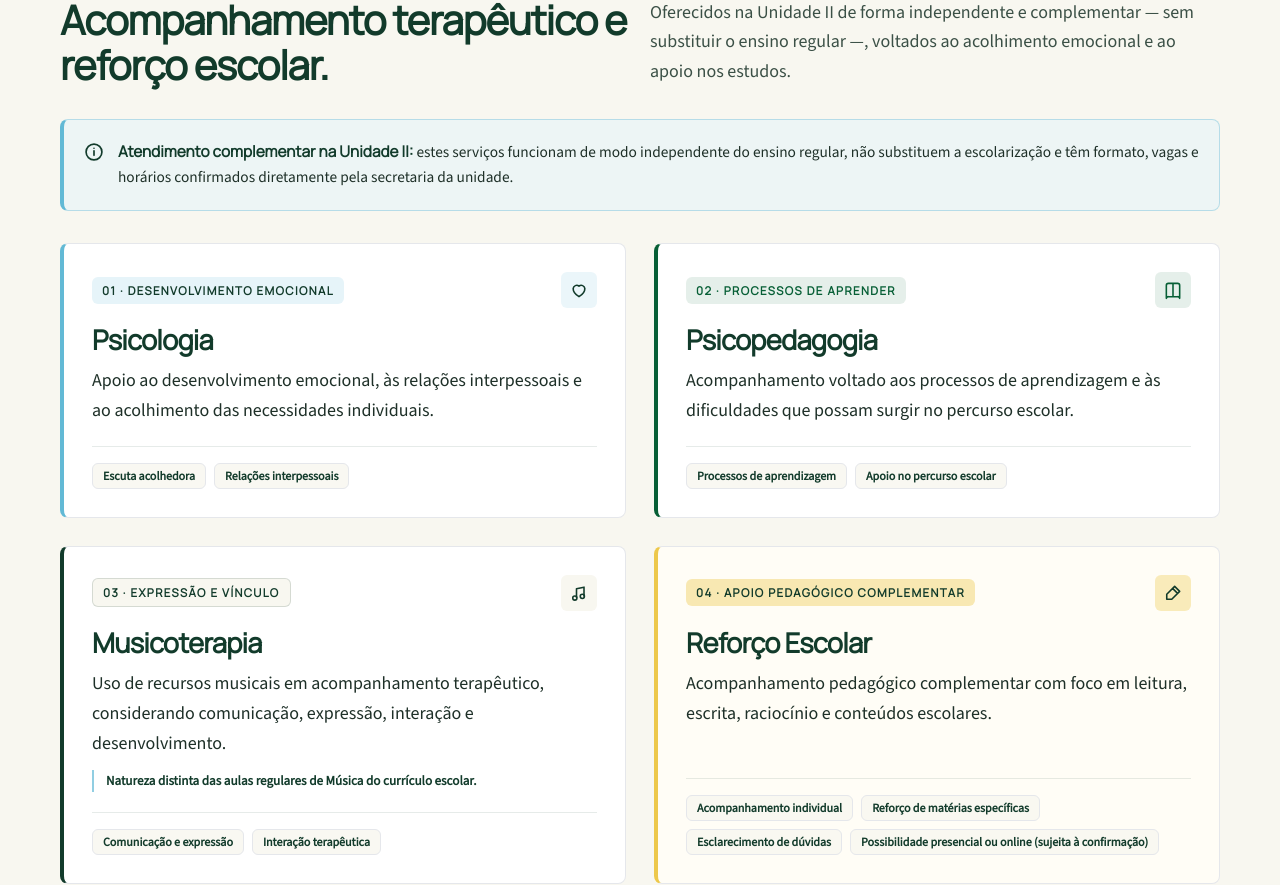
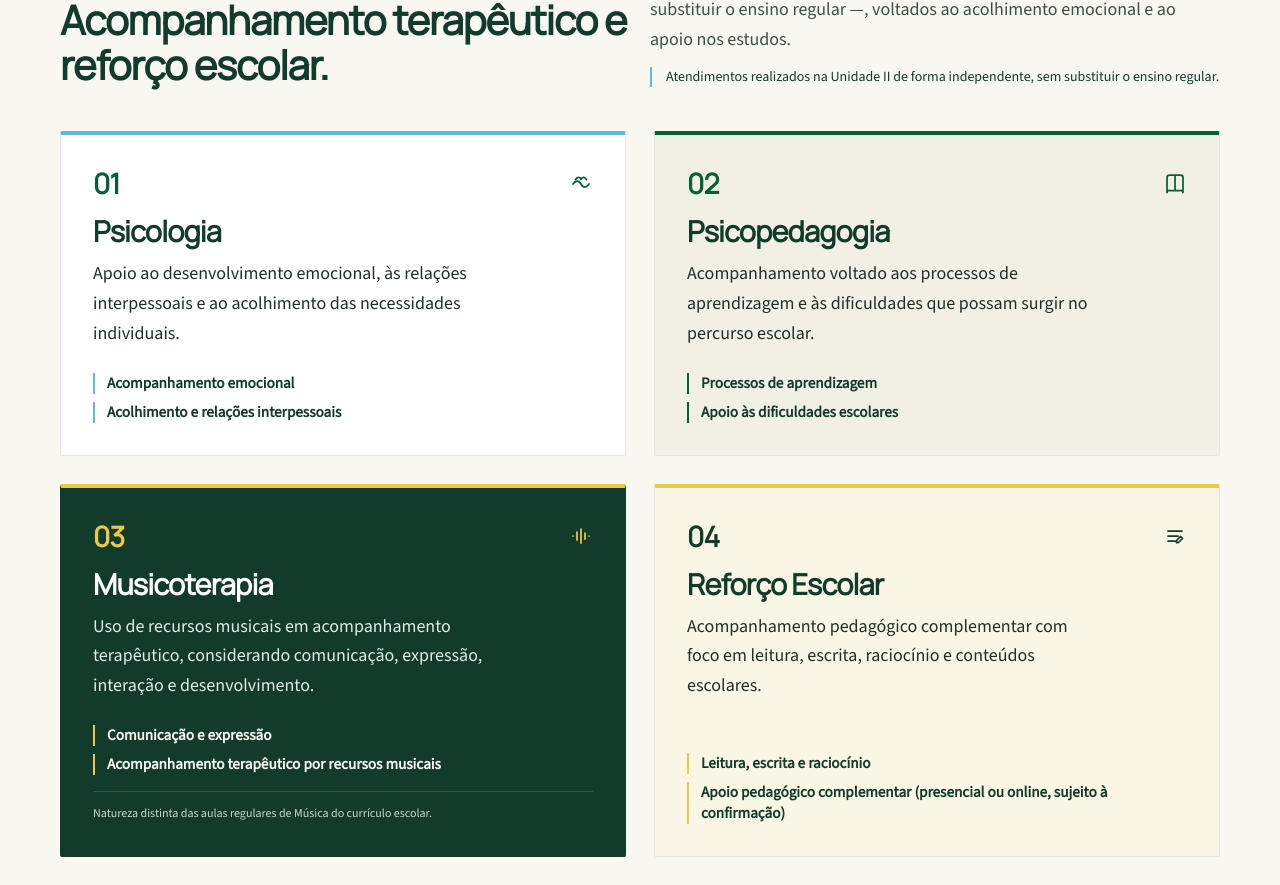
Before and after one commit to desenvolvedorfast-hub/site-sonho-encantado, a React (Vite) app in the folder sonho-encantado-site/: page / in a window 1280 px wide. Shown: the part 8505-9390 px from the top of the page. Built offline with nearby package versions, Linux system fonts and the light colour scheme.

Commit message:
Refactor ComplementaryServicesSection component

```diff
--- a/sonho-encantado-site/src/components/ComplementaryServicesSection.tsx
+++ b/sonho-encantado-site/src/components/ComplementaryServicesSection.tsx
@@ -7,69 +7,54 @@ import {
 import { Reveal } from './Reveal';
 import { VideoSlot } from './VideoSlot';
 
-const SERVICE_STYLE_MAP: Record<
-  string,
-  {
-    cardSurface: string;
-    leftBorder: string;
-    badge: string;
-    iconBox: string;
-  }
-> = {
-  psicologia: {
-    cardSurface: 'bg-white',
-    leftBorder: 'border-l-brand-blue',
-    badge: 'bg-brand-blue-soft text-brand-dark',
-    iconBox: 'bg-brand-blue-soft/80 text-brand-dark',
-  },
-  psicopedagogia: {
-    cardSurface: 'bg-white',
-    leftBorder: 'border-l-brand-green',
-    badge: 'bg-brand-green/10 text-brand-green',
-    iconBox: 'bg-brand-green/10 text-brand-green',
-  },
-  musicoterapia: {
-    cardSurface: 'bg-white',
-    leftBorder: 'border-l-brand-dark',
-    badge: 'bg-brand-paper text-brand-dark border border-brand-dark/15',
-    iconBox: 'bg-brand-paper text-brand-dark',
-  },
-  'reforco-escolar': {
-    cardSurface: 'bg-[#FFFDF6]',
-    leftBorder: 'border-l-brand-yellow',
-    badge: 'bg-brand-yellow/40 text-brand-dark',
-    iconBox: 'bg-brand-yellow/35 text-brand-dark',
-  },
-};
+interface ServiceBlockConfig {
+  number: string;
+  id: string;
+  title: string;
+  description: string;
+  highlights: string[];
+  note?: string;
+  surfaceClass: string;
+  topRuleClass: string;
+  numberClass: string;
+  titleClass: string;
+  bodyClass: string;
+  highlightBorderClass: string;
+  highlightTextClass: string;
+  iconColorClass: string;
+  noteClass: string;
+}
 
-function getServiceIcon(id: string): ReactNode {
-  const cls = 'h-5 w-5 shrink-0';
+function getEditorialMotif(id: string, colorClass: string): ReactNode {
+  const cls = `h-6 w-6 shrink-0 ${colorClass}`;
   switch (id) {
     case 'psicologia':
+      // Linhas de acolhimento e escuta
       return (
-        <svg className={cls} viewBox="0 0 24 24" fill="none" stroke="currentColor" strokeWidth="1.9" aria-hidden="true">
-          <path strokeLinecap="round" strokeLinejoin="round" d="M12 20s-7-4.4-7-9.6A4.2 4.2 0 0 1 12 7.5a4.2 4.2 0 0 1 7 2.9C19 15.6 12 20 12 20z" />
+        <svg className={cls} viewBox="0 0 24 24" fill="none" stroke="currentColor" strokeWidth="1.75" aria-hidden="true">
+          <path strokeLinecap="round" d="M4 13c2.5-4 6-4 8 0s5.5 4 8 0" />
+          <path strokeLinecap="round" d="M6.5 8.5c2-2.8 4.8-2.8 5.5 0M12 8.5c1-2.8 3.8-2.8 5.5 0" />
         </svg>
       );
     case 'psicopedagogia':
+      // Percurso aberto de leitura e aprendizagem
       return (
-        <svg className={cls} viewBox="0 0 24 24" fill="none" stroke="currentColor" strokeWidth="1.9" aria-hidden="true">
-          <path strokeLinecap="round" strokeLinejoin="round" d="M4 6.5A2.5 2.5 0 0 1 6.5 4H12v16H6.5A2.5 2.5 0 0 0 4 22V6.5zM20 6.5A2.5 2.5 0 0 0 17.5 4H12v16h5.5A2.5 2.5 0 0 1 20 22V6.5z" />
+        <svg className={cls} viewBox="0 0 24 24" fill="none" stroke="currentColor" strokeWidth="1.75" aria-hidden="true">
+          <path strokeLinecap="round" strokeLinejoin="round" d="M4 6.5A2.5 2.5 0 0 1 6.5 4H12v15.5H6.5A2.5 2.5 0 0 0 4 21.5v-15zM20 6.5A2.5 2.5 0 0 0 17.5 4H12v15.5h5.5a2.5 2.5 0 0 1 2.5 2v-15z" />
         </svg>
       );
     case 'musicoterapia':
+      // Ondas sonoras e expressão
       return (
-        <svg className={cls} viewBox="0 0 24 24" fill="none" stroke="currentColor" strokeWidth="1.9" aria-hidden="true">
-          <path strokeLinecap="round" strokeLinejoin="round" d="M9 17.5V7l9-2v10.5" />
-          <circle cx="7" cy="18" r="2.5" />
-          <circle cx="16" cy="16" r="2.5" />
+        <svg className={cls} viewBox="0 0 24 24" fill="none" stroke="currentColor" strokeWidth="1.75" aria-hidden="true">
+          <path strokeLinecap="round" d="M4 12v0M8 8v8M12 5v14M16 9v6M20 12v0" />
         </svg>
       );
     default:
-      // Reforço Escolar
+      // Reforço Escolar (linhas de caderno / escrita)
       return (
-        <svg className={cls} viewBox="0 0 24 24" fill="none" stroke="currentColor" strokeWidth="1.9" aria-hidden="true">
-          <path strokeLinecap="round" strokeLinejoin="round" d="M14 4l6 6-9.5 9.5H4.5v-6L14 4zM11.5 6.5l6 6" />
+        <svg className={cls} viewBox="0 0 24 24" fill="none" stroke="currentColor" strokeWidth="1.75" aria-hidden="true">
+          <path strokeLinecap="round" strokeLinejoin="round" d="M5 7h14M5 12h10M5 17h7M15.5 18.5l4-4-2-2-4 4v2h2z" />
         </svg>
       );
   }
@@ -77,19 +62,97 @@ function getServiceIcon(id: string): ReactNode {
 
 export function ComplementaryServicesSection() {
   const hasAuthorizedVideo = INSTITUTIONAL_VIDEOS.some((video) => video.authorized);
-  const allServices = [
-    ...COMPLEMENTARY_SERVICES_CONTENT.therapeuticServices,
-    COMPLEMENTARY_SERVICES_CONTENT.tutoringService,
+  const { therapeuticServices, tutoringService } = COMPLEMENTARY_SERVICES_CONTENT;
+
+  const findService = (id: string) =>
+    therapeuticServices.find((item) => item.id === id) ?? therapeuticServices[0];
+
+  const psicologia = findService('psicologia');
+  const psicopedagogia = findService('psicopedagogia');
+  const musicoterapia = findService('musicoterapia');
+
+  const editorialBlocks: ServiceBlockConfig[] = [
+    {
+      number: '01',
+      id: 'psicologia',
+      title: psicologia.title,
+      description: psicologia.description,
+      highlights: ['Acompanhamento emocional', 'Acolhimento e relações interpessoais'],
+      surfaceClass: 'bg-white border border-brand-dark/12',
+      topRuleClass: 'border-t-4 border-t-brand-blue',
+      numberClass: 'text-brand-green',
+      titleClass: 'text-brand-dark',
+      bodyClass: 'text-brand-ink',
+      highlightBorderClass: 'border-l-brand-blue',
+      highlightTextClass: 'text-brand-dark',
+      iconColorClass: 'text-brand-green',
+      noteClass: 'text-brand-muted',
+    },
+    {
+      number: '02',
+      id: 'psicopedagogia',
+      title: psicopedagogia.title,
+      description: psicopedagogia.description,
+      highlights: ['Processos de aprendizagem', 'Apoio às dificuldades escolares'],
+      surfaceClass: 'bg-brand-cream/85 border border-brand-dark/12',
+      topRuleClass: 'border-t-4 border-t-brand-green',
+      numberClass: 'text-brand-green',
+      titleClass: 'text-brand-dark',
+      bodyClass: 'text-brand-ink',
+      highlightBorderClass: 'border-l-brand-green',
+      highlightTextClass: 'text-brand-dark',
+      iconColorClass: 'text-brand-green',
+      noteClass: 'text-brand-muted',
+    },
+    {
+      number: '03',
+      id: 'musicoterapia',
+      title: musicoterapia.title,
+      description: musicoterapia.description,
+      highlights: [
+        'Comunicação e expressão',
+        'Acompanhamento terapêutico por recursos musicais',
+      ],
+      note: musicoterapia.note,
+      surfaceClass: 'bg-brand-dark border border-brand-dark text-brand-paper',
+      topRuleClass: 'border-t-4 border-t-brand-yellow',
+      numberClass: 'text-brand-yellow',
+      titleClass: 'text-white',
+      bodyClass: 'text-[#E1ECE6]',
+      highlightBorderClass: 'border-l-brand-yellow',
+      highlightTextClass: 'text-brand-paper',
+      iconColorClass: 'text-brand-yellow',
+      noteClass: 'text-[#C8D8D0] border-brand-paper/15',
+    },
+    {
+      number: '04',
+      id: 'reforco-escolar',
+      title: tutoringService.title,
+      description: tutoringService.description,
+      highlights: [
+        'Leitura, escrita e raciocínio',
+        'Apoio pedagógico complementar (presencial ou online, sujeito à confirmação)',
+      ],
+      surfaceClass: 'bg-[#FAF6E6] border border-brand-dark/14',
+      topRuleClass: 'border-t-4 border-t-brand-yellow',
+      numberClass: 'text-brand-dark',
+      titleClass: 'text-brand-dark',
+      bodyClass: 'text-brand-ink',
+      highlightBorderClass: 'border-l-brand-yellow',
+      highlightTextClass: 'text-brand-dark',
+      iconColorClass: 'text-brand-dark',
+      noteClass: 'text-brand-muted',
+    },
   ];
 
   return (
     <section
       id="servicos-unidade-2"
       aria-labelledby="servicos-unidade-2-heading"
-      className="border-t border-brand-dark/10 bg-brand-paper py-14 sm:py-18 lg:py-24"
+      className="border-t border-brand-dark/10 bg-brand-paper py-12 sm:py-16 lg:py-24"
     >
       <div className="container-editorial">
-        {/* Cabeçalho com hierarquia clara */}
+        {/* Cabeçalho editorial */}
         <Reveal>
           <div className="grid grid-cols-1 gap-5 lg:grid-cols-12 lg:items-end">
             <div className="lg:col-span-6">
@@ -102,96 +165,75 @@ export function ComplementaryServicesSection() {
               </h2>
             </div>
 
-            <p className="text-body-fluid text-brand-muted lg:col-span-6">
-              {COMPLEMENTARY_SERVICES_CONTENT.intro}
-            </p>
+            <div className="lg:col-span-6">
+              <p className="text-body-fluid text-brand-muted">
+                {COMPLEMENTARY_SERVICES_CONTENT.intro}
+              </p>
+              <p className="mt-3 border-l-2 border-brand-blue pl-3.5 text-sm font-medium text-brand-dark">
+                Atendimentos realizados na Unidade II de forma independente, sem substituir o ensino regular.
+              </p>
+            </div>
           </div>
         </Reveal>
 
-        {/* Bloco informativo destacando o caráter complementar e independente do ensino regular */}
-        <Reveal delayMs={50}>
-          <div className="mt-8 flex items-start gap-3.5 rounded-lg border border-brand-blue/40 border-l-4 border-l-brand-blue bg-brand-blue-soft/60 p-4 sm:p-5">
-            <svg
-              className="mt-0.5 h-5 w-5 shrink-0 text-brand-dark"
-              viewBox="0 0 24 24"
-              fill="none"
-              stroke="currentColor"
-              strokeWidth="2"
-              aria-hidden="true"
-            >
-              <circle cx="12" cy="12" r="9.5" />
-              <path strokeLinecap="round" d="M12 10.5v5.5M12 7.5h.01" />
-            </svg>
-            <p className="text-sm leading-relaxed text-brand-ink sm:text-[0.96rem]">
-              <strong className="font-display font-bold text-brand-dark">
-                Atendimento complementar na Unidade II:
-              </strong>{' '}
-              estes serviços funcionam de modo independente do ensino regular, não substituem a escolarização e têm formato, vagas e horários confirmados diretamente pela secretaria da unidade.
-            </p>
-          </div>
-        </Reveal>
+        {/* Nova composição editorial em grade 2x2 no desktop (1 coluna no mobile) */}
+        <Reveal delayMs={70}>
+          <div className="mt-9 grid grid-cols-1 gap-5 md:grid-cols-2 lg:mt-11 lg:gap-7">
+            {editorialBlocks.map((block) => (
+              <article
+                key={block.id}
+                className={`flex h-full flex-col justify-between rounded-sm p-6 transition-transform duration-200 motion-reduce:transition-none lg:p-8 lg:hover:-translate-y-0.5 ${block.surfaceClass} ${block.topRuleClass}`}
+              >
+                <div>
+                  <div className="flex items-center justify-between gap-4">
+                    <span
+                      className={`font-display text-2xl font-extrabold tracking-tight sm:text-[1.75rem] ${block.numberClass}`}
+                    >
+                      {block.number}
+                    </span>
 
-        {/* Grade modular 2x2 no desktop/tablet, 1 por linha no mobile */}
-        <Reveal delayMs={80}>
-          <div className="mt-8 grid grid-cols-1 gap-6 md:grid-cols-2 lg:gap-7">
-            {allServices.map((service) => {
-              const style = SERVICE_STYLE_MAP[service.id] ?? SERVICE_STYLE_MAP.psicologia;
-
-              return (
-                <article
-                  key={service.id}
-                  className={`flex h-full flex-col justify-between rounded-lg border border-brand-dark/12 border-l-4 p-6 transition-all duration-200 hover:-translate-y-0.5 hover:border-brand-dark/25 hover:shadow-card sm:p-7 ${style.cardSurface} ${style.leftBorder}`}
-                >
-                  <div>
-                    <div className="flex items-center justify-between gap-3">
-                      <span
-                        className={`inline-block rounded-md px-2.5 py-1 font-display text-[0.72rem] font-extrabold uppercase tracking-[0.12em] ${style.badge}`}
-                      >
-                        {service.category}
-                      </span>
-
-                      <span
-                        className={`inline-flex h-9 w-9 items-center justify-center rounded-md ${style.iconBox}`}
-                      >
-                        {getServiceIcon(service.id)}
-                      </span>
-                    </div>
-
-                    <h3 className="mt-4 font-display text-2xl font-extrabold text-brand-dark sm:text-[1.7rem]">
-                      {service.title}
-                    </h3>
-
-                    <p className="text-body-fluid mt-2.5 text-brand-ink">
-                      {service.description}
-                    </p>
-
-                    {service.note && (
-                      <p className="mt-3 border-l-2 border-brand-blue/70 pl-3 text-xs font-semibold leading-relaxed text-brand-dark sm:text-[0.82rem]">
-                        {service.note}
-                      </p>
-                    )}
+                    {getEditorialMotif(block.id, block.iconColorClass)}
                   </div>
 
-                  {/* Palavras-chave / diferenciais práticos */}
-                  <ul className="mt-5 flex flex-wrap gap-2 border-t border-brand-dark/10 pt-4">
-                    {service.details.map((item) => (
+                  <h3
+                    className={`mt-4 font-display text-2xl font-extrabold sm:text-[1.8rem] ${block.titleClass}`}
+                  >
+                    {block.title}
+                  </h3>
+
+                  <p className={`text-body-fluid mt-3 max-w-[46ch] ${block.bodyClass}`}>
+                    {block.description}
+                  </p>
+                </div>
+
+                <div className="mt-6 space-y-4">
+                  <ul className="space-y-2">
+                    {block.highlights.map((item) => (
                       <li
                         key={item}
-                        className="rounded-md border border-brand-dark/12 bg-brand-paper/85 px-2.5 py-1 text-xs font-semibold text-brand-dark"
+                        className={`border-l-2 pl-3 text-[0.95rem] font-semibold leading-snug ${block.highlightBorderClass} ${block.highlightTextClass}`}
                       >
                         {item}
                       </li>
                     ))}
                   </ul>
-                </article>
-              );
-            })}
+
+                  {block.note && (
+                    <p
+                      className={`border-t pt-3 text-xs font-medium leading-relaxed ${block.noteClass}`}
+                    >
+                      {block.note}
+                    </p>
+                  )}
+                </div>
+              </article>
+            ))}
           </div>
         </Reveal>
 
-        {/* Faixa final integrada com observação de disponibilidade + CTA destacado */}
-        <Reveal delayMs={120}>
-          <div className="mt-8 flex flex-col items-start justify-between gap-5 rounded-lg border border-brand-dark/12 bg-white p-5 sm:p-6 md:flex-row md:items-center">
+        {/* Faixa integrada de confirmação e contato da Unidade II */}
+        <Reveal delayMs={110}>
+          <div className="mt-8 flex flex-col items-start justify-between gap-5 border-t border-brand-dark/15 pt-6 md:flex-row md:items-center">
             <p className="max-w-2xl text-sm leading-relaxed text-brand-muted">
               {COMPLEMENTARY_SERVICES_CONTENT.disclaimer}
             </p>
@@ -200,7 +242,7 @@ export function ComplementaryServicesSection() {
               href={SCHOOL_IDENTITY.whatsappUrl}
               target="_blank"
               rel="noopener noreferrer"
-              className="group inline-flex min-h-[48px] w-full shrink-0 items-center justify-center gap-2 rounded-md bg-brand-green px-6 py-3 font-display text-sm font-bold text-white shadow-card transition-all duration-150 hover:-translate-y-0.5 hover:bg-brand-dark active:scale-[0.985] md:w-auto"
+              className="group inline-flex min-h-[48px] w-full shrink-0 items-center justify-center gap-2 rounded-md bg-brand-green px-6 py-3 font-display text-sm font-bold text-white transition-colors duration-150 hover:bg-brand-dark active:scale-[0.985] md:w-auto"
             >
               <span>{COMPLEMENTARY_SERVICES_CONTENT.ctaLabel}</span>
               <span
```
